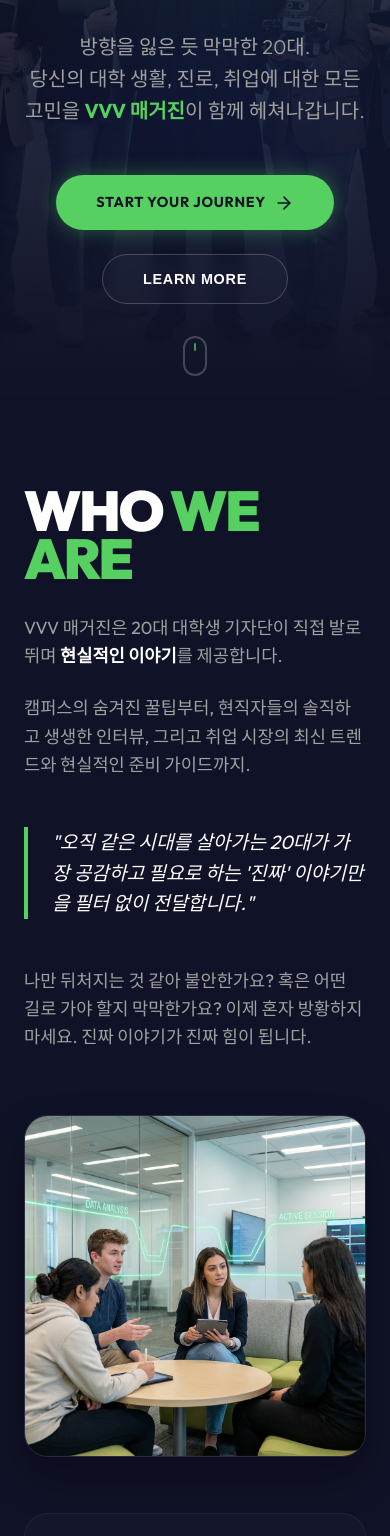
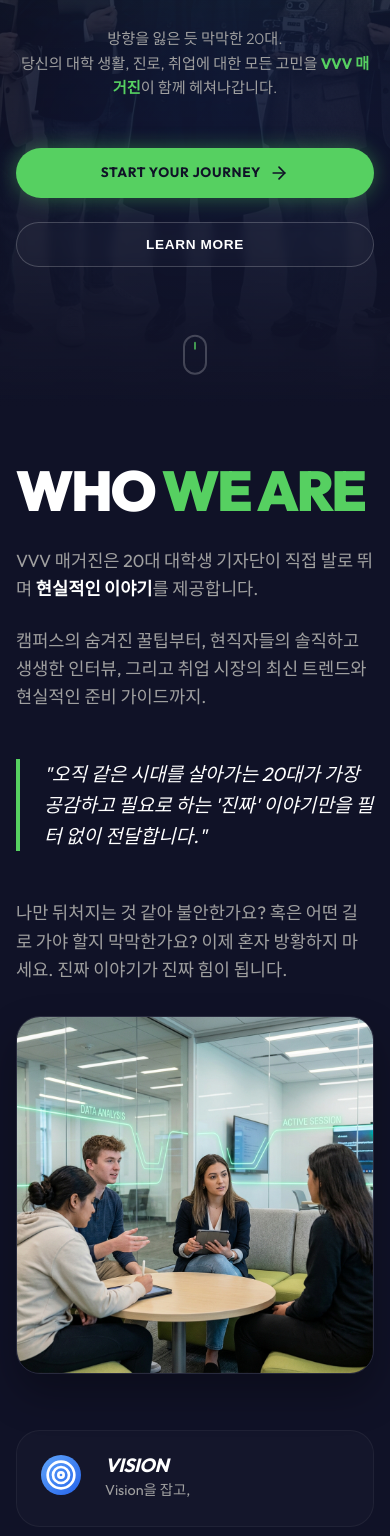
Before and after one commit to sojeong-im/vvv-magazine, a React (Vite) app: page / in a window 390 px wide. Shown: the part 437-1973 px from the top of the page. Built offline with nearby package versions, Linux system fonts and the light colour scheme.

Commit message:
Add comprehensive responsive design for all devices (mobile, tablet, desktop)

```diff
--- a/src/components/AboutPage.jsx
+++ b/src/components/AboutPage.jsx
@@ -161,15 +161,15 @@ const AboutPage = () => {
                         viewport={{ once: true }}
                         style={{ textAlign: 'center', marginBottom: '5rem' }}
                     >
-                        <h2 style={{ fontSize: '2.5rem', marginBottom: '1rem' }}>
+                        <h2 style={{ fontSize: 'clamp(2rem, 5vw, 2.5rem)', marginBottom: '1rem' }}>
                             THE <span className="text-gradient">3V PHILOSOPHY</span>
                         </h2>
-                        <p style={{ color: 'var(--text-muted)', fontSize: '1.1rem', maxWidth: '600px', margin: '0 auto' }}>
+                        <p style={{ color: 'var(--text-muted)', fontSize: 'clamp(1rem, 2vw, 1.1rem)', maxWidth: '600px', margin: '0 auto' }}>
                             VVV의 이름에 담긴 철학. 우리는 이 세 가지 가치를 통해 20대의 성장을 지원합니다.
                         </p>
                     </motion.div>
 
-                    <div style={{ display: 'grid', gridTemplateColumns: 'repeat(auto-fit, minmax(300px, 1fr))', gap: '2rem' }}>
+                    <div style={{ display: 'grid', gridTemplateColumns: 'repeat(auto-fit, minmax(280px, 1fr))', gap: '2rem' }}>
                         {values.map((value, idx) => (
                             <ValueCard key={idx} value={value} index={idx} />
                         ))}
--- a/src/components/ContactPage.jsx
+++ b/src/components/ContactPage.jsx
@@ -68,7 +68,11 @@ const ContactPage = () => {
             <div className="floating-shape shape-2" style={{ bottom: '20%', opacity: 0.1 }}></div>
 
             <div className="container" style={{ position: 'relative', zIndex: 10, maxWidth: '1000px' }}>
-                <div style={{ display: 'grid', gridTemplateColumns: '1fr 1.5fr', gap: '4rem' }}>
+                <div style={{
+                    display: 'grid',
+                    gridTemplateColumns: window.innerWidth > 768 ? '1fr 1.5fr' : '1fr',
+                    gap: '4rem'
+                }}>
 
                     {/* Left Column: Info */}
                     <motion.div
--- a/src/components/JoinPage.jsx
+++ b/src/components/JoinPage.jsx
@@ -71,7 +71,11 @@ const JoinPage = () => {
                                 당신의 전공 계열을 선택해주세요. VVV가 최적의 로드맵을 설계합니다.
                             </p>
 
-                            <div style={{ display: 'grid', gridTemplateColumns: '1fr 1fr', gap: '1.5rem' }}>
+                            <div style={{
+                                display: 'grid',
+                                gridTemplateColumns: window.innerWidth > 640 ? '1fr 1fr' : '1fr',
+                                gap: '1.5rem'
+                            }}>
                                 {majors.map((m) => (
                                     <div
                                         key={m.id}
--- a/src/components/ServicePage.jsx
+++ b/src/components/ServicePage.jsx
@@ -59,7 +59,12 @@ const ServicePage = () => {
             {/* Service 1: Community & Content */}
             <section className="section">
                 <div className="container">
-                    <div style={{ display: 'grid', gridTemplateColumns: '1fr 1fr', gap: '4rem', alignItems: 'center' }}>
+                    <div style={{
+                        display: 'grid',
+                        gridTemplateColumns: window.innerWidth > 768 ? '1fr 1fr' : '1fr',
+                        gap: '4rem',
+                        alignItems: 'center'
+                    }}>
                         <motion.div {...fadeInUp}>
                             <div style={{ display: 'flex', alignItems: 'center', gap: '0.5rem', marginBottom: '1rem', color: 'var(--primary)', fontWeight: 'bold' }}>
                                 <Users size={20} />
@@ -102,7 +107,12 @@ const ServicePage = () => {
             {/* Service 2: Data Intelligence */}
             <section className="section" style={{ background: 'rgba(255,255,255,0.02)' }}>
                 <div className="container">
-                    <div style={{ display: 'grid', gridTemplateColumns: '1fr 1fr', gap: '4rem', alignItems: 'center' }}>
+                    <div style={{
+                        display: 'grid',
+                        gridTemplateColumns: window.innerWidth > 768 ? '1fr 1fr' : '1fr',
+                        gap: '4rem',
+                        alignItems: 'center'
+                    }}>
                         <motion.div
                             {...fadeInUp}
                             style={{ order: 1 }} // Mobile friendly ordering if needed, but for desktop 1fr 1fr handles visual
--- a/src/index.css
+++ b/src/index.css
@@ -487,9 +487,43 @@ h6 {
   }
 }
 
+
+/* Responsive Design */
+@media (max-width: 1024px) {
+  .container {
+    padding: 0 20px;
+  }
+
+  .hero-title {
+    font-size: 4.5rem;
+  }
+
+  .about-grid {
+    grid-template-columns: 1fr;
+    gap: 2rem;
+  }
+
+  .grid-cols-3 {
+    grid-template-columns: 1fr 1fr;
+  }
+}
+
 @media (max-width: 768px) {
   .hero-title {
     font-size: 3.5rem;
+  }
+
+  .hero-desc {
+    font-size: 1rem;
+  }
+
+  .hero-actions {
+    flex-direction: column;
+    width: 100%;
+  }
+
+  .hero-actions .btn {
+    width: 100%;
   }
 
   .about-grid {
@@ -503,4 +537,52 @@ h6 {
   .grid-cols-3 {
     grid-template-columns: 1fr;
   }
+
+  .nav-links {
+    display: none;
+  }
+
+  .mobile-toggle {
+    display: block;
+  }
+
+  .nav-links.active {
+    display: flex;
+    flex-direction: column;
+    position: absolute;
+    top: 100%;
+    left: 0;
+    width: 100%;
+    background: var(--secondary);
+    padding: 2rem;
+    border-bottom: 1px solid rgba(255, 255, 255, 0.1);
+  }
 }
+
+@media (max-width: 480px) {
+  .container {
+    padding: 0 16px;
+  }
+
+  .hero-title {
+    font-size: 2.5rem;
+  }
+
+  .hero-desc {
+    font-size: 0.95rem;
+  }
+
+  .btn {
+    padding: 14px 28px;
+    font-size: 0.85rem;
+  }
+
+  .section {
+    padding: 60px 0;
+  }
+
+  .service-card,
+  .feature-card {
+    padding: 1.5rem;
+  }
+}
```
